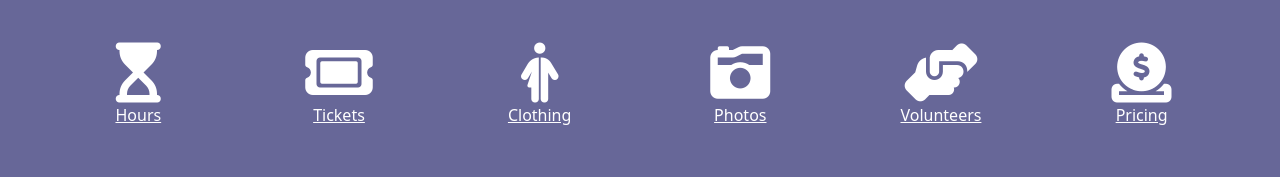
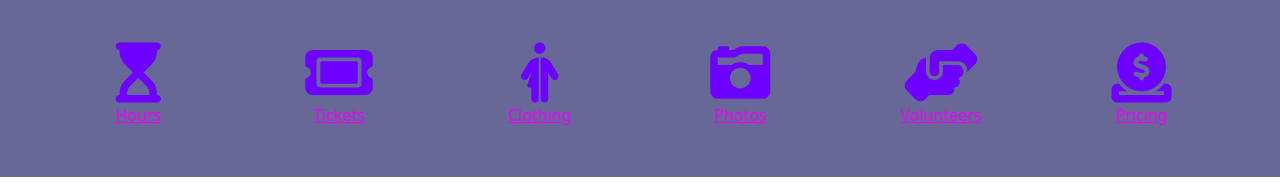
Before and after one commit to lainyanne/IMED-1316, a plain HTML site: page index.html in a window 1280 px wide. Shown: the part 87-272 px from the top of the page. Drawn offline with nearby package versions, Linux system fonts and the light colour scheme.

Commit message:
update colors

```diff
--- a/css/styles.css
+++ b/css/styles.css
@@ -14,7 +14,7 @@ p {
 
 .blinn-fa-icon {
     font-size: 60px;
-    color: #ffffff;
+    color: #6e00ff;
 }
 
 
@@ -26,7 +26,7 @@ p {
 
 
 .blinn-fa-container a {
-    color: #ffffff !important;
+    color: #ed00ff !important;
 }
 
 .blinn-fa-container {
```
